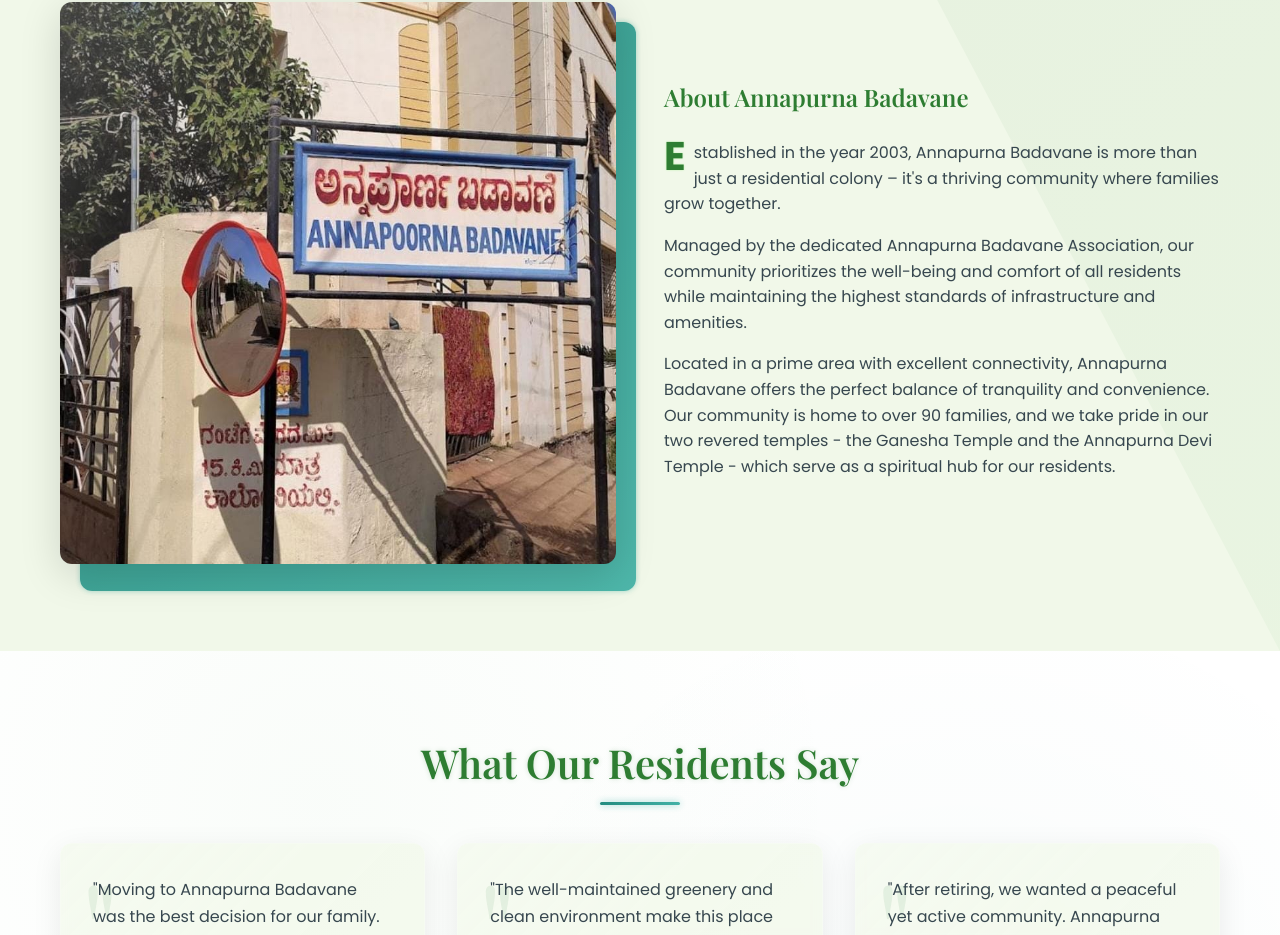
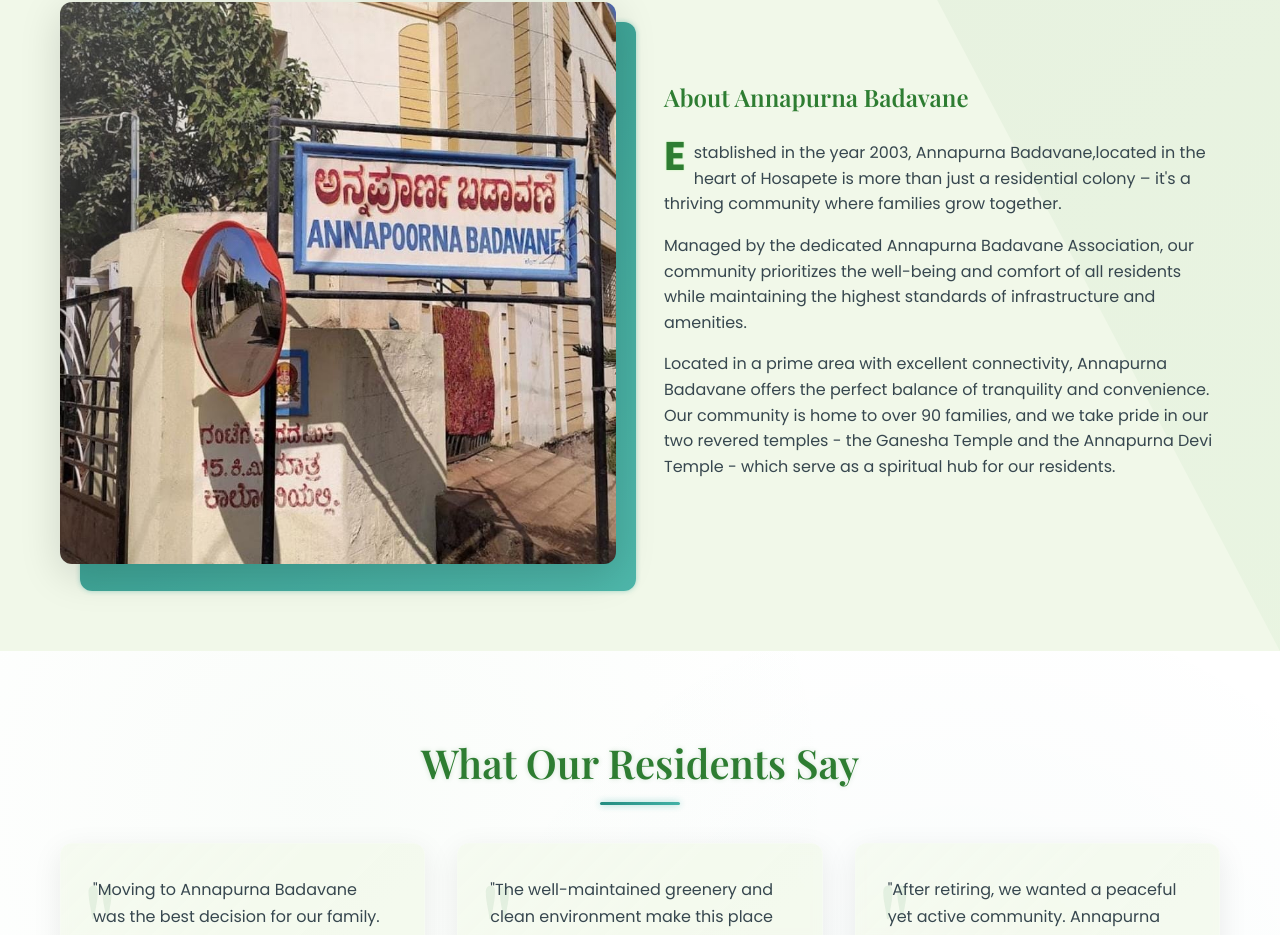
Before and after one commit to shravyaN25/MyColonyWebsite, a React (Create React App) app: page / in a window 1280 px wide. Shown: the part 884-1819 px from the top of the page. Built offline with nearby package versions, Linux system fonts and the light colour scheme.

Commit message:
Update Home.tsx

```diff
--- a/src/components/Home.tsx
+++ b/src/components/Home.tsx
@@ -64,7 +64,7 @@ const Home: React.FC = () => {
             </div>
             <div className="about-text">
               <h2>About Annapurna Badavane</h2>
-              <p>Established in the year 2003, Annapurna Badavane is more than just a residential colony – it's a thriving community where families grow together.</p>
+              <p>Established in the year 2003, Annapurna Badavane,located in the heart of Hosapete is more than just a residential colony – it's a thriving community where families grow together.</p>
               <p>Managed by the dedicated Annapurna Badavane Association, our community prioritizes the well-being and comfort of all residents while maintaining the highest standards of infrastructure and amenities.</p>
               <p>Located in a prime area with excellent connectivity, Annapurna Badavane offers the perfect balance of tranquility and convenience. Our community is home to over 90 families, and we take pride in our two revered temples - the Ganesha Temple and the Annapurna Devi Temple - which serve as a spiritual hub for our residents.</p>
             </div>
```
